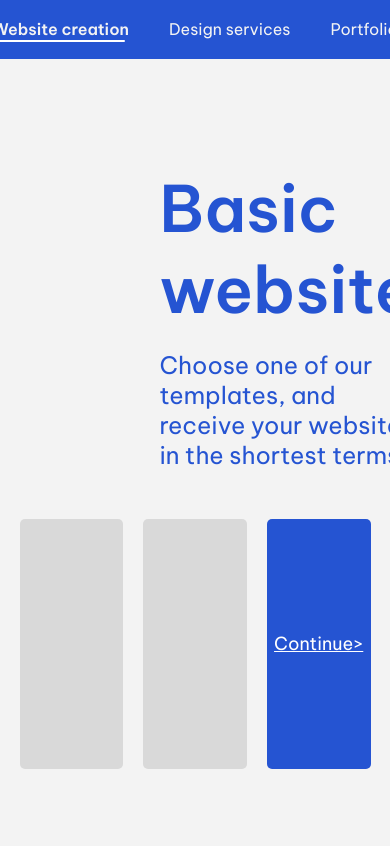
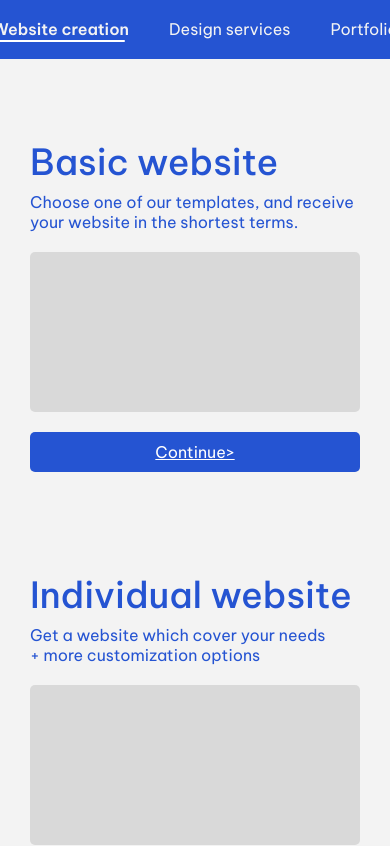
Before and after one commit to VRomanenko04/Dispersion, a Next.js app: page / in a window 390 px wide. Shown: the part 1420-2266 px from the top of the page. Built offline with nearby package versions, Linux system fonts and the light colour scheme; no server answers.

Commit message:
Expanded the component to mobile and tablet versions

```diff
--- a/src/components/user/UiSubPage/UiSubPage.module.scss
+++ b/src/components/user/UiSubPage/UiSubPage.module.scss
@@ -88,7 +88,7 @@
     justify-content: center;
     text-decoration: underline;
     flex: 1;
-    color: #fff
+    color: #fff;
 }
 
 .link__blue {
@@ -109,10 +109,162 @@
 }
 
 .sceleton__small {
-    // width: 100%;
     width: 490px;
     height: 250px;
     background-color: #D9D9D9;
     border-radius: 5px;
     flex: 1;
 }
+
+
+//Mobile adapt
+@media screen and (max-width: 450px) {
+    .mobile__container {
+        display: flex;
+        flex-direction: column;
+        align-items: flex-start;
+        max-width: 330px;
+        width: 100%;
+        margin-bottom: 100px;
+        gap: 20px;
+    }
+
+    .article__mobile {
+        display: flex;
+        flex-direction: column;
+        align-items: flex-start;
+        gap: 7px;
+
+        h3 {
+            font-size: 36px;
+            font-weight: $medium;
+        }
+
+        p {
+            font-size: $mobileFont;
+            font-weight: $regular;
+            max-width: 100%;
+        }
+    }
+
+    .sceleton__mobile {
+        width: 100%;
+        max-width: 330px;
+        height: 160px;
+        background-color: #D9D9D9;
+        border-radius: 5px;
+    }
+
+    .link__mobile {
+        max-width: 330px;
+        height: 40px;
+        width: 100%;
+        color: #fff;
+        border-radius: 5px;
+        font-size: $mobileFont;
+        display: flex;
+        align-items: center;
+        justify-content: center;
+        text-decoration: underline;
+    }
+}
+
+@media screen and (min-width: 450px) and (max-width: 800px) {
+    .mobile__container {
+        display: flex;
+        flex-direction: column;
+        align-items: flex-start;
+        max-width: 400px;
+        width: 100%;
+        margin-bottom: 100px;
+        gap: 25px;
+    }
+
+    .article__mobile {
+        display: flex;
+        flex-direction: column;
+        align-items: flex-start;
+        gap: 7px;
+
+        h3 {
+            font-size: 36px;
+            font-weight: $medium;
+        }
+
+        p {
+            font-size: $bodySmall;
+            font-weight: $regular;
+            max-width: 100%;
+        }
+    }
+
+    .sceleton__mobile {
+        width: 100%;
+        max-width: 400px;
+        height: 190px;
+        background-color: #D9D9D9;
+        border-radius: 5px;
+    }
+
+    .link__mobile {
+        max-width: 400px;
+        height: 40px;
+        width: 100%;
+        color: #fff;
+        border-radius: 5px;
+        font-size: $bodySmall;
+        display: flex;
+        align-items: center;
+        justify-content: center;
+        text-decoration: underline;
+    }
+}
+
+@media screen and (min-width: 800px) and (max-width: 1420px) {
+    .container {
+        max-width: 800px;
+        width: 100%;
+        margin-bottom: 150px;
+    }
+
+    .article {
+        h3, p {
+            padding-left: 50px;
+        }
+
+        h3 {
+            font-size: $headline;
+        }
+
+        p {
+            font-size: $bodyMedium;
+            max-width: 80%;
+        }
+    }
+
+    .article__unstandart {
+        h3 {
+            font-size: $headline;
+        }
+
+        p {
+            font-size: $bodyMedium;
+            max-width: 80%;
+        }
+    }
+
+    .link {
+        max-width: 250px;
+        height: 140px;
+    }
+
+    .sceleton__big {
+        max-width: 450px;
+        height: 230px;
+    }
+
+    .sceleton__small {
+        width: 250px;
+        height: 140px;
+    }
+}
--- a/src/components/user/UiSubPage/UiSubPage.tsx
+++ b/src/components/user/UiSubPage/UiSubPage.tsx
@@ -1,6 +1,8 @@
+'use client';
 import React from 'react';
 import styles from './UiSubPage.module.scss';
 import Link from 'next/link';
+import { useMediaQuery } from 'react-responsive';
 
 type UISubProps = {
     isStandart: boolean
@@ -11,9 +13,12 @@ type UISubProps = {
 }
 
 const UiSubPage = ({ isStandart, title, text, link, color }: UISubProps) => {
+    const isMobile = useMediaQuery({query: '(max-width: 800px)'});
+
     return (
         <>
-            {isStandart && (
+            {!isMobile ? (
+                isStandart ? (
                     <div className={`${styles.container} ${color === 'blue' ? styles.blue : color === 'magenta' ? styles.magenta : ''}`}>
                         <div className={styles.top__standart}>
                             <div className={styles.sceleton__big}></div>
@@ -30,8 +35,7 @@ const UiSubPage = ({ isStandart, title, text, link, color }: UISubProps) => {
                             </Link>
                         </div>
                     </div>
-            )}
-            {!isStandart && (
+                ) : (
                     <div className={`${styles.container} ${color === "blue" ? styles.blue : color === "magenta" ? styles.magenta : ''}`}>
                         <div className={styles.top__unstandart}>
                             <article className={styles.article__unstandart}>
@@ -48,6 +52,18 @@ const UiSubPage = ({ isStandart, title, text, link, color }: UISubProps) => {
                             <div className={styles.sceleton__small}></div>
                         </div>
                     </div>
+                )
+            ) : (
+                <div className={`${styles.mobile__container} ${color === "blue" ? styles.blue : color === "magenta" ? styles.magenta : ''}`}>
+                    <article className={styles.article__mobile}>
+                        <h3>{title}</h3>
+                        <p>{text}</p>
+                    </article>
+                    <div className={styles.sceleton__mobile}></div>
+                    <Link className={`${styles.link__mobile} ${color === 'blue' ? styles.link__blue : color === 'magenta' ? styles.link__magenta : ''}`} href={link}>
+                        Continue&gt;
+                    </Link>
+                </div>
             )}
         </>
     )
```
Lines whose indentation alone changed are shown as unchanged.
